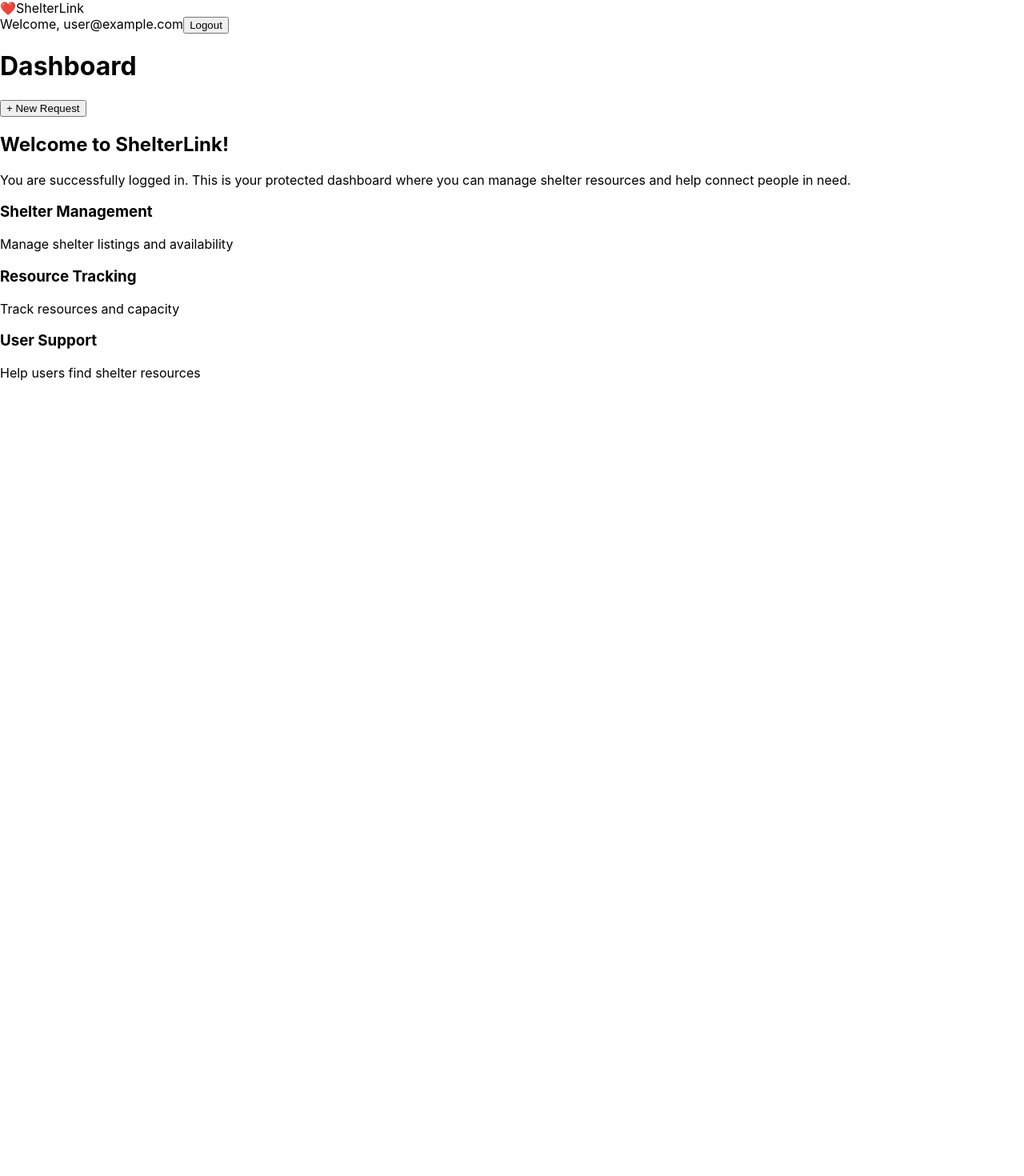
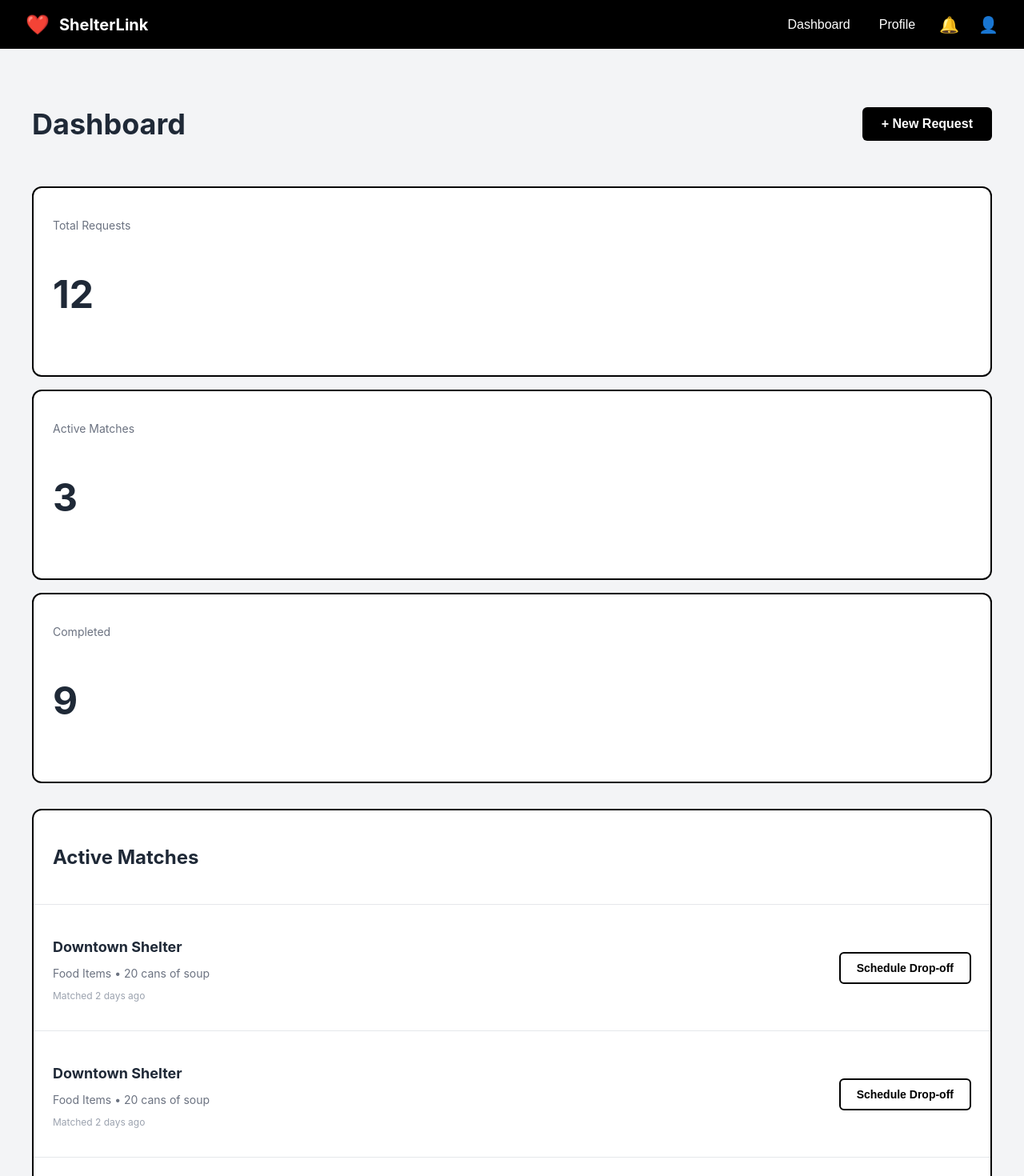
Before and after one commit to lxllegion/ShelterLink1, a React (Create React App) app in the folder frontend/: page /dashboard in a window 1280 px wide. Shown: the top 1470 px of the page at 80% size. Before the commit the page ends 800 px from the top, so only its background shows below. Built offline with nearby package versions, Linux system fonts and the light colour scheme; no server answers; sample sign-in values are in the browser's storage.

Commit message:
dashboard improvements

```diff
--- a/frontend/src/pages/Dashboard.tsx
+++ b/frontend/src/pages/Dashboard.tsx
@@ -1,55 +1,246 @@
 import { useEffect, useState } from 'react';
-import NavBar from '../components/NavBar';
+import { signOut } from 'firebase/auth';
+import { auth } from '../firebase';
 import { useNavigate } from 'react-router-dom';
 
 function Dashboard() {
+  const navigate = useNavigate();
   const [userType, setUserType] = useState<string | null>(null);
-  const navigate = useNavigate();
 
   useEffect(() => {
-    const userType = localStorage.getItem('userType');
-    setUserType(userType);
+    const type = localStorage.getItem('userType');
+    setUserType(type);
   }, []);
 
+  const handleLogout = async () => {
+    try {
+      await signOut(auth);
+      navigate('/login');
+    } catch (error) {
+      console.error('Error logging out:', error);
+    }
+  };
+
+  // Sample match data - TODO: Replace with actual API call
+  const matches = [
+    {
+      shelter: 'Downtown Shelter',
+      item: 'Food Items',
+      detail: '20 cans of soup',
+      time: '2 days ago'
+    },
+    {
+      shelter: 'Downtown Shelter',
+      item: 'Food Items',
+      detail: '20 cans of soup',
+      time: '2 days ago'
+    },
+    {
+      shelter: 'Downtown Shelter',
+      item: 'Food Items',
+      detail: '20 cans of soup',
+      time: '2 days ago'
+    }
+  ];
+
   return (
-    <div className="min-h-screen bg-white">
+    <div style={{ minHeight: '100vh', backgroundColor: '#f3f4f6' }}>
       {/* Navigation Bar */}
-      <NavBar />
+      <nav style={{
+        backgroundColor: 'black',
+        color: 'white',
+        padding: '16px 32px',
+        display: 'flex',
+        alignItems: 'center',
+        justifyContent: 'space-between'
+      }}>
+        <div style={{ display: 'flex', alignItems: 'center', gap: '12px' }}>
+          <span style={{ fontSize: '24px' }}>❤️</span>
+          <span style={{ fontSize: '20px', fontWeight: 'bold' }}>ShelterLink</span>
+        </div>
+        <div style={{ display: 'flex', alignItems: 'center', gap: '24px' }}>
+          <button style={{
+            background: 'none',
+            border: 'none',
+            color: 'white',
+            cursor: 'pointer',
+            fontSize: '16px'
+          }}>
+            Dashboard
+          </button>
+          <button style={{
+            background: 'none',
+            border: 'none',
+            color: 'white',
+            cursor: 'pointer',
+            fontSize: '16px'
+          }}
+          onClick={() => navigate('/profile')}
+          >
+            Profile
+          </button>
+          <span style={{ fontSize: '20px', cursor: 'pointer' }}>🔔</span>
+          <span style={{ fontSize: '20px', cursor: 'pointer' }}>👤</span>
+        </div>
+      </nav>
 
-      {/* Dashboard Content */}
-      <div className="container mx-auto px-6 py-8">
-        <div className="max-w-4xl mx-auto">
-          <div className="flex justify-between items-center mb-8">
-            <h1 className="text-4xl font-bold text-gray-800">Dashboard</h1>
-            <button className="px-4 py-2 bg-black text-white rounded-lg font-medium hover:bg-gray-800 transition-colors" onClick={() => navigate('/form')}>{userType === 'donor' ? '+ New Donation' : '+ New Request'}</button>
+      {/* Main Content */}
+      <div style={{ maxWidth: '1200px', margin: '0 auto', padding: '48px 32px' }}>
+        {/* Header */}
+        <div style={{
+          display: 'flex',
+          alignItems: 'center',
+          justifyContent: 'space-between',
+          marginBottom: '32px'
+        }}>
+          <h1 style={{
+            fontSize: '36px',
+            fontWeight: 'bold',
+            color: '#1f2937'
+          }}>
+            Dashboard
+          </h1>
+          <button
+            onClick={() => navigate('/form')}
+            style={{
+              backgroundColor: 'black',
+              color: 'white',
+              padding: '12px 24px',
+              border: 'none',
+              borderRadius: '6px',
+              fontSize: '16px',
+              fontWeight: 'bold',
+              cursor: 'pointer'
+            }}
+          >
+            {userType === 'donor' ? '+ New Donation' : '+ New Request'}
+          </button>
+        </div>
+
+        {/* Stats Cards */}
+        <div style={{ display: 'flex', flexDirection: 'column', gap: '16px', marginBottom: '32px' }}>
+          {/* Total Donations */}
+          <div style={{
+            backgroundColor: 'white',
+            padding: '24px',
+            borderRadius: '12px',
+            border: '2px solid black'
+          }}>
+            <p style={{ fontSize: '14px', color: '#6b7280', marginBottom: '8px' }}>
+              {userType === 'donor' ? 'Total Donations' : 'Total Requests'}
+            </p>
+            <p style={{ fontSize: '48px', fontWeight: 'bold', color: '#1f2937' }}>
+              12
+            </p>
           </div>
 
+          {/* Active Matches */}
+          <div style={{
+            backgroundColor: 'white',
+            padding: '24px',
+            borderRadius: '12px',
+            border: '2px solid black'
+          }}>
+            <p style={{ fontSize: '14px', color: '#6b7280', marginBottom: '8px' }}>
+              Active Matches
+            </p>
+            <p style={{ fontSize: '48px', fontWeight: 'bold', color: '#1f2937' }}>
+              3
+            </p>
+          </div>
 
-          <div className="bg-gray-50 rounded-lg p-8">
-            <h2 className="text-2xl font-semibold text-gray-700 mb-4">
-              Welcome to ShelterLink!
+          {/* Completed */}
+          <div style={{
+            backgroundColor: 'white',
+            padding: '24px',
+            borderRadius: '12px',
+            border: '2px solid black'
+          }}>
+            <p style={{ fontSize: '14px', color: '#6b7280', marginBottom: '8px' }}>
+              Completed
+            </p>
+            <p style={{ fontSize: '48px', fontWeight: 'bold', color: '#1f2937' }}>
+              9
+            </p>
+          </div>
+        </div>
+
+        {/* Active Matches List */}
+        <div style={{
+          backgroundColor: 'white',
+          borderRadius: '12px',
+          border: '2px solid black',
+          overflow: 'hidden'
+        }}>
+          {/* Header */}
+          <div style={{
+            padding: '24px',
+            borderBottom: '1px solid #e5e7eb'
+          }}>
+            <h2 style={{ fontSize: '24px', fontWeight: 'bold', color: '#1f2937' }}>
+              Active Matches
             </h2>
-            <p className="text-gray-600 mb-6">
-              You are successfully logged in. This is your protected dashboard where you can manage shelter resources and help connect people in need.
-            </p>
+          </div>
 
-            <div className="grid grid-cols-1 md:grid-cols-2 lg:grid-cols-3 gap-6">
-              <div className="bg-white p-6 rounded-lg shadow-sm border border-gray-200">
-                <h3 className="text-lg font-semibold text-gray-800 mb-2">Shelter Management</h3>
-                <p className="text-gray-600 text-sm">Manage shelter listings and availability</p>
+          {/* Matches List */}
+          <div>
+            {matches.map((match, index) => (
+              <div
+                key={index}
+                style={{
+                  padding: '24px',
+                  borderBottom: index < matches.length - 1 ? '1px solid #e5e7eb' : 'none',
+                  display: 'flex',
+                  justifyContent: 'space-between',
+                  alignItems: 'center'
+                }}
+              >
+                <div>
+                  <h3 style={{ fontSize: '18px', fontWeight: 'bold', color: '#1f2937', marginBottom: '4px' }}>
+                    {match.shelter}
+                  </h3>
+                  <p style={{ fontSize: '14px', color: '#6b7280', marginBottom: '4px' }}>
+                    {match.item} • {match.detail}
+                  </p>
+                  <p style={{ fontSize: '12px', color: '#9ca3af' }}>
+                    Matched {match.time}
+                  </p>
+                </div>
+
+                <button style={{
+                  backgroundColor: 'white',
+                  color: 'black',
+                  padding: '10px 20px',
+                  border: '2px solid black',
+                  borderRadius: '6px',
+                  fontSize: '14px',
+                  fontWeight: '600',
+                  cursor: 'pointer'
+                }}>
+                  Schedule Drop-off
+                </button>
               </div>
+            ))}
+          </div>
+        </div>
 
-              <div className="bg-white p-6 rounded-lg shadow-sm border border-gray-200">
-                <h3 className="text-lg font-semibold text-gray-800 mb-2">Resource Tracking</h3>
-                <p className="text-gray-600 text-sm">Track resources and capacity</p>
-              </div>
-
-              <div className="bg-white p-6 rounded-lg shadow-sm border border-gray-200">
-                <h3 className="text-lg font-semibold text-gray-800 mb-2">User Support</h3>
-                <p className="text-gray-600 text-sm">Help users find shelter resources</p>
-              </div>
-            </div>
-          </div>
+        {/* Logout Button */}
+        <div style={{ marginTop: '32px', textAlign: 'center' }}>
+          <button
+            onClick={handleLogout}
+            style={{
+              backgroundColor: 'white',
+              color: '#6b7280',
+              padding: '12px 32px',
+              border: '2px solid #e5e7eb',
+              borderRadius: '6px',
+              fontSize: '16px',
+              fontWeight: '500',
+              cursor: 'pointer'
+            }}
+          >
+            Logout
+          </button>
         </div>
       </div>
     </div>
```
